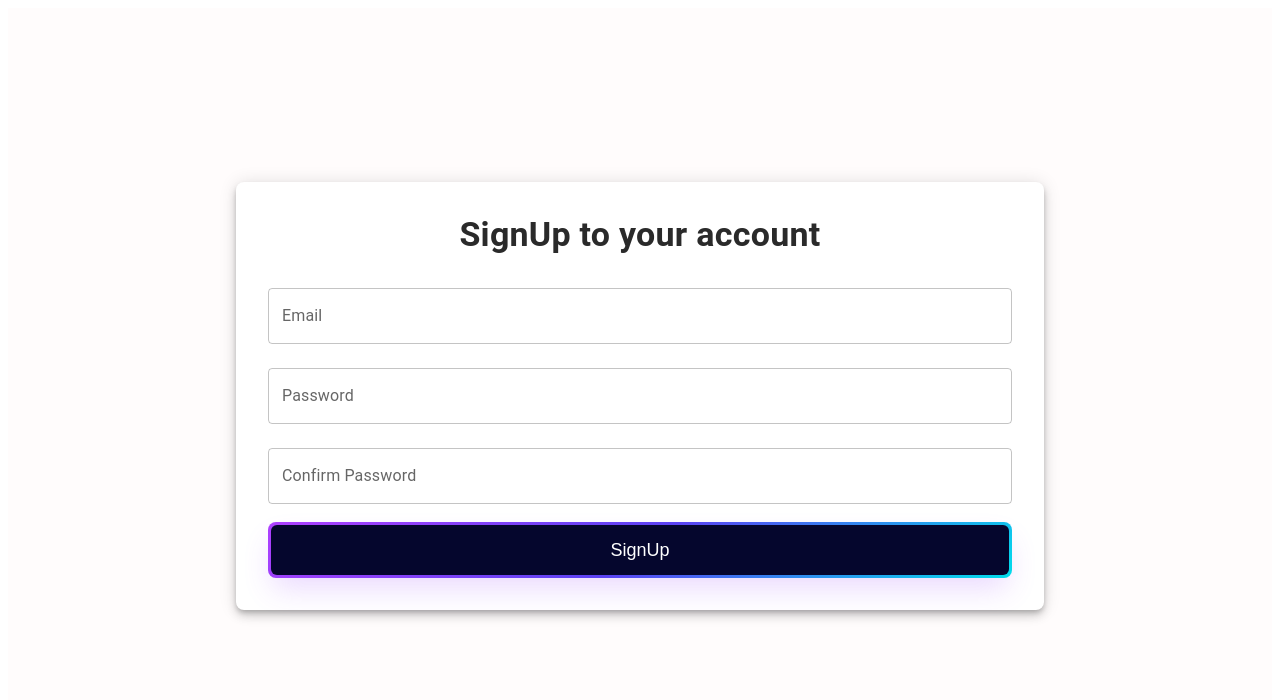
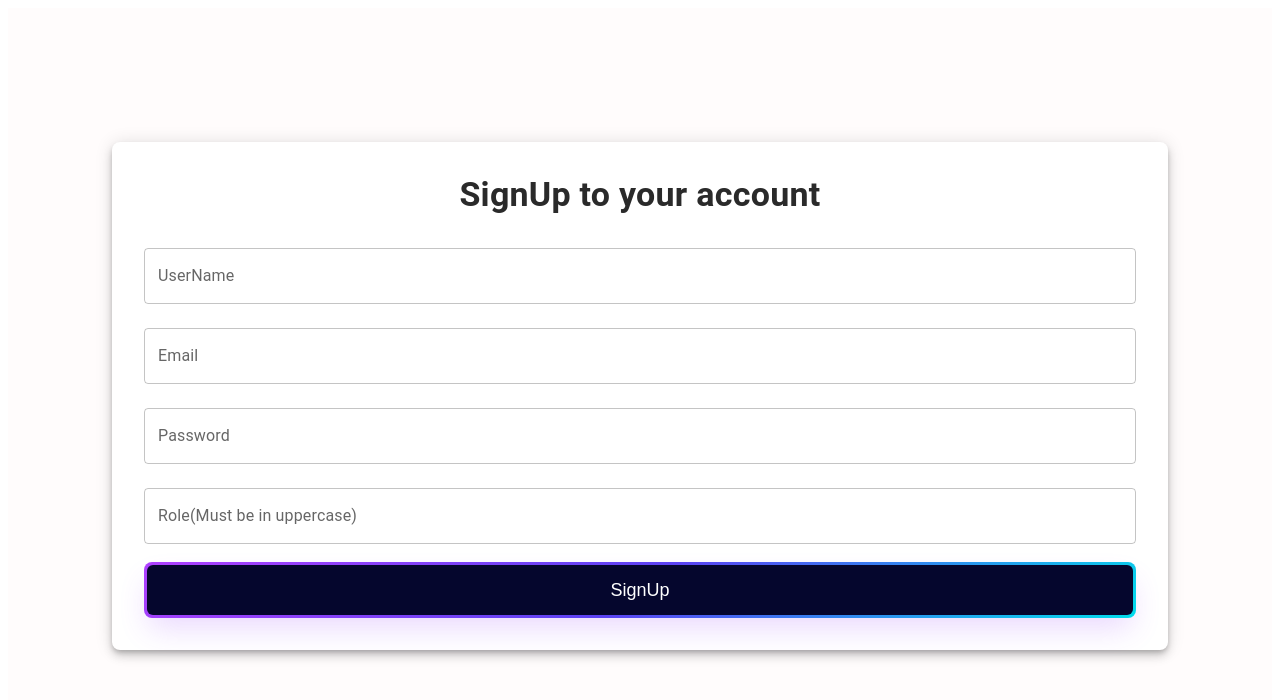
Before and after one commit to UsmanDev007/Auth, a React (Vite) app: page /sign-up in a window 1280 px wide. Shown: the top 700 px of the page. Built offline with nearby package versions, Linux system fonts and the light colour scheme.

Commit message:
#registered succecfully

```diff
--- a/src/features/auth/AuthApi.tsx
+++ b/src/features/auth/AuthApi.tsx
@@ -15,11 +15,19 @@ export const LoginApi = async (credentials: LogType): Promise<authResponse> => {
     },
   };
 
+
   try {
     const { data } = await axios.request<authResponse>(options);
-    localStorage.setItem('authToken',data?.data?.accessToken)
+
+    if (data?.data?.accessToken) {
+      localStorage.setItem("authToken", data.data.accessToken);
+    } else {
+      console.warn("⚠️ No token received in response!");
+    }
+
     return data;
-  } catch (error) {
+  }
+  catch (error) {
     console.error("Login failed:", error);
     throw error;
   }
--- a/src/hooks/UseAuth.tsx
+++ b/src/hooks/UseAuth.tsx
@@ -1,4 +1,4 @@
-import { useMutation, useQueryClient } from "@tanstack/react-query";
+import { useMutation } from "@tanstack/react-query";
 import { LoginApi,LogOutUser,RegisterUser } from "../features/auth/AuthApi";
 export const UseAuth=()=>{
     // const queryClient=useQueryClient();
--- a/src/section/SignUpUI.tsx
+++ b/src/section/SignUpUI.tsx
@@ -1,10 +1,31 @@
-import React from 'react'
-import { TextField, Typography, Box,  Paper } from "@mui/material";
+import React, { useState } from "react";
+import { TextField, Typography, Box, Paper } from "@mui/material";
 import { motion } from "framer-motion";
-import { Link } from "react-router-dom";
+import { Link, useNavigate } from "react-router-dom";
 import CustomButton from "../components/Button";
+import { UseAuth } from "../hooks/UseAuth";
 
-const SignUpUI:React.FC = () => {
+const SignUpUI: React.FC = () => {
+  const navigate=useNavigate();
+  const { SignUpMuation } = UseAuth();
+  const [username, SetUsername] = useState("");
+  const [email, setEmail] = useState("");
+  const [password, setPassword] = useState("");
+  const [role, setRole] = useState("");
+  const handleSignUp = async () => {
+    if (username == "" || email == "" || password == "" || role == "") {
+      alert("Fill the Form First");
+    } else {
+      try {
+        await SignUpMuation.mutateAsync({ email, password, role, username });
+        alert("Register Success Now login please...");
+        navigate('/login')
+      } catch (error) {
+        alert(error);
+      }
+    }
+  };
+
   return (
     <Box
       sx={{
@@ -20,22 +41,68 @@ const SignUpUI:React.FC = () => {
         animate={{ opacity: 1, scale: 1 }}
         transition={{ duration: 0.5 }}
       >
-        <Paper elevation={6} sx={{ padding: 4, borderRadius: 2, textAlign: "center",backgroundColor:"#ffffff" }}>
-          <Typography variant="h4" fontWeight={600} mb={2} sx={{color:"#2a2a2a"}}>
+        <Paper
+          elevation={6}
+          sx={{
+            padding: 4,
+            borderRadius: 2,
+            textAlign: "center",
+            backgroundColor: "#ffffff",
+          }}
+        >
+          <Typography
+            variant="h4"
+            fontWeight={600}
+            mb={2}
+            sx={{ color: "#2a2a2a" }}
+          >
             SignUp to your account
           </Typography>
-          <TextField label="Email" fullWidth margin="normal" variant="outlined" />
-          <TextField label="Password" fullWidth margin="normal" variant="outlined" type="password" />
-          <TextField label="Confirm Password" fullWidth margin="normal" variant="outlined" type="password" />
-          <Box sx={{marginTop:"10px"}}>
-          <CustomButton name="Login" onClick={()=>{}}>
-            SignUp
-          </CustomButton>
+          <TextField
+            label="UserName"
+            fullWidth
+            margin="normal"
+            variant="outlined"
+            onChange={(e) => SetUsername(e.target.value)}
+          />
+          <TextField
+            label="Email"
+            fullWidth
+            margin="normal"
+            variant="outlined"
+            type="email"
+            onChange={(e) => setEmail(e.target.value)}
+          />
+          <TextField
+            label="Password"
+            fullWidth
+            margin="normal"
+            variant="outlined"
+            type="password"
+            onChange={(e) => setPassword(e.target.value)}
+          />
+          <TextField
+            label="Role(Must be in uppercase)"
+            fullWidth
+            margin="normal"
+            variant="outlined"
+            type="text"
+            onChange={(e) => setRole(e.target.value)}
+          />
+          <Box sx={{ marginTop: "10px" }}>
+            <CustomButton
+              name="Login"
+              onClick={() => {
+                handleSignUp()
+              }}
+            >
+              SignUp
+            </CustomButton>
           </Box>
         </Paper>
       </motion.div>
     </Box>
-  )
-}
+  );
+};
 
-export default SignUpUI
+export default SignUpUI;
```
Also changed, not shown: src/features/auth/AuthType.ts (+8 -7 lines).
